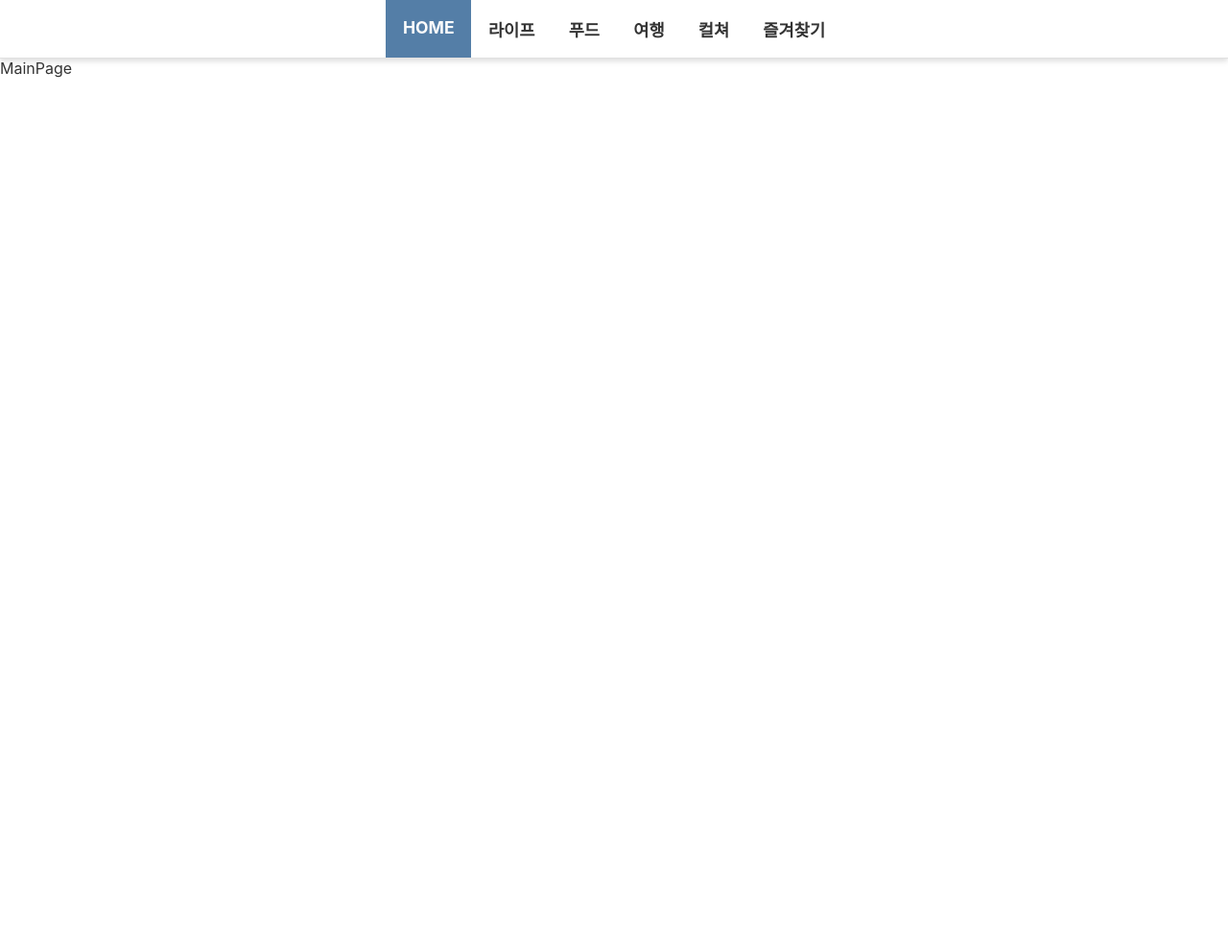
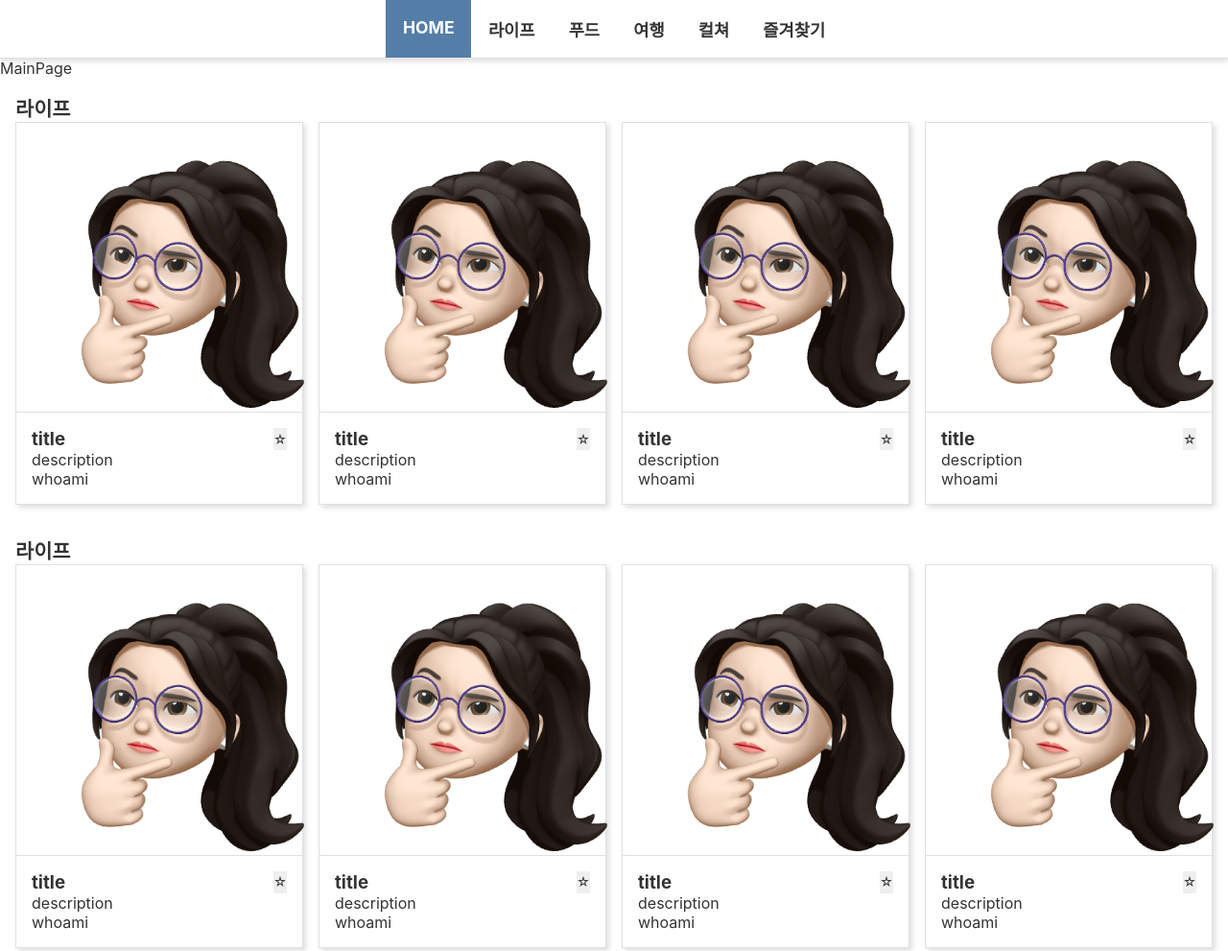
Before and after one commit to NariP/hub, a website built with webpack: page client/public/index.html in a window 1280 px wide. Shown: the top 991 px of the page at 96% size. Before the commit the page ends 800 px from the top, so only its background shows below. Built offline with nearby package versions, Linux system fonts and the light colour scheme.

Commit message:
feature: Card UI 구현 #11

```diff
--- /dev/null
+++ b/client/src/components/Card/Card.scss
@@ -0,0 +1,15 @@
+@import "src/style/colors";
+[data-component="card"] {
+  border: 1px solid $color-normal-shadow;
+  box-shadow: 3px 3px 5px $color-normal-shadow;
+  width: 300px;
+
+  & > img {
+    width: inherit;
+  }
+
+  .card-body {
+    border-top: 1px solid $color-normal-shadow;
+    padding: 1em;
+  }
+}
--- /dev/null
+++ b/client/src/components/Card/Card.ts
@@ -0,0 +1,17 @@
+import './Card.scss';
+const Card = (props: object) => {
+  return `
+<div data-component='card'>
+  <img src='static/nr.png' alt='thumbnail' />
+  <div class='card-body'>
+    <div class='title-button-layout'>
+      <h3>title</h3>
+      <button>☆</button>
+    </div>
+    <p>description</p>
+    <div>whoami</div>
+  </div>
+</div>
+`;
+};
+export default Card;
--- /dev/null
+++ b/client/src/components/Cards/Cards.scss
@@ -0,0 +1,8 @@
+[data-component='cards'] {
+  display: flex;
+  justify-content: center;
+  align-items: center;
+  div + div {
+    margin-left: 1rem;
+  }
+}
--- /dev/null
+++ b/client/src/components/Cards/Cards.ts
@@ -0,0 +1,15 @@
+import { Card } from '@/components';
+import './Cards.scss';
+const Cards = (props: object) => {
+  const dummy = new Array(4).fill(0);
+  return `
+  <div data-component='cards' class='cards-wrapper'>
+  ${dummy
+    .map(ele => {
+      return `${Card({})}`;
+    })
+    .join('')}
+  </div>
+  `;
+};
+export default Cards;
--- a/client/src/components/index.ts
+++ b/client/src/components/index.ts
@@ -1 +1,3 @@
 export { default as Header } from './Header/Header';
+export { default as Card } from './Card/Card';
+export { default as Cards } from './Cards/Cards';
--- a/client/src/pages/Main/MainPage.ts
+++ b/client/src/pages/Main/MainPage.ts
@@ -1,30 +1,12 @@
 import Component from '@/core/Component';
-import { observe, observable } from '@/core/observer';
+import Section from './sections/Section';
 
 export default class MainPage extends Component {
   template(): string {
     super.template();
-    return `<h1>MainPage</h1>`;
-  }
-  update() {
-    super.update();
-    const testState = { a: 2, b: 1 };
-    const proxyState = observable(testState) as { [key: string]: any };
-
-    // observableTest
-
-    const adder = () => {
-      console.log(`adder: ${proxyState.a + proxyState.b}`);
-    };
-    const minus = () => {
-      console.log(`minus; ${proxyState.a - proxyState.b}`);
-    };
-
-    observe(adder);
-    observe(minus);
-
-    proxyState.a = 3;
-    console.log(proxyState);
+    return `<h1>MainPage</h1><div>${Section({})}<div>${Section(
+      {},
+    )}<div>${Section({})}<div>${Section({})}<div>실시간 Top 12</div></div>`;
   }
 }
 
--- /dev/null
+++ b/client/src/pages/Main/sections/Section.scss
@@ -0,0 +1,11 @@
+.section-wrapper {
+  padding: 1em;
+}
+.topic {
+  font-size: 1.3em;
+  font-weight: bold;
+}
+.title-button-layout {
+  display: flex;
+  justify-content: space-between;
+}
--- /dev/null
+++ b/client/src/pages/Main/sections/Section.ts
@@ -0,0 +1,12 @@
+import { Cards } from '@/components';
+import './Section.scss';
+
+const Section = (props: object) => {
+  return `
+  <section class='section-wrapper'>
+    <header><h2 class='topic'>라이프</h2></header>
+    ${Cards({})}
+  </section>
+  `;
+};
+export default Section;
--- a/client/src/style/globalStyle.scss
+++ b/client/src/style/globalStyle.scss
@@ -18,7 +18,6 @@
   }
   button {
     border: none;
-    background: lightgreen; // fixme: 나중에 바꾸기
     cursor: pointer;
   }
   li {
```
